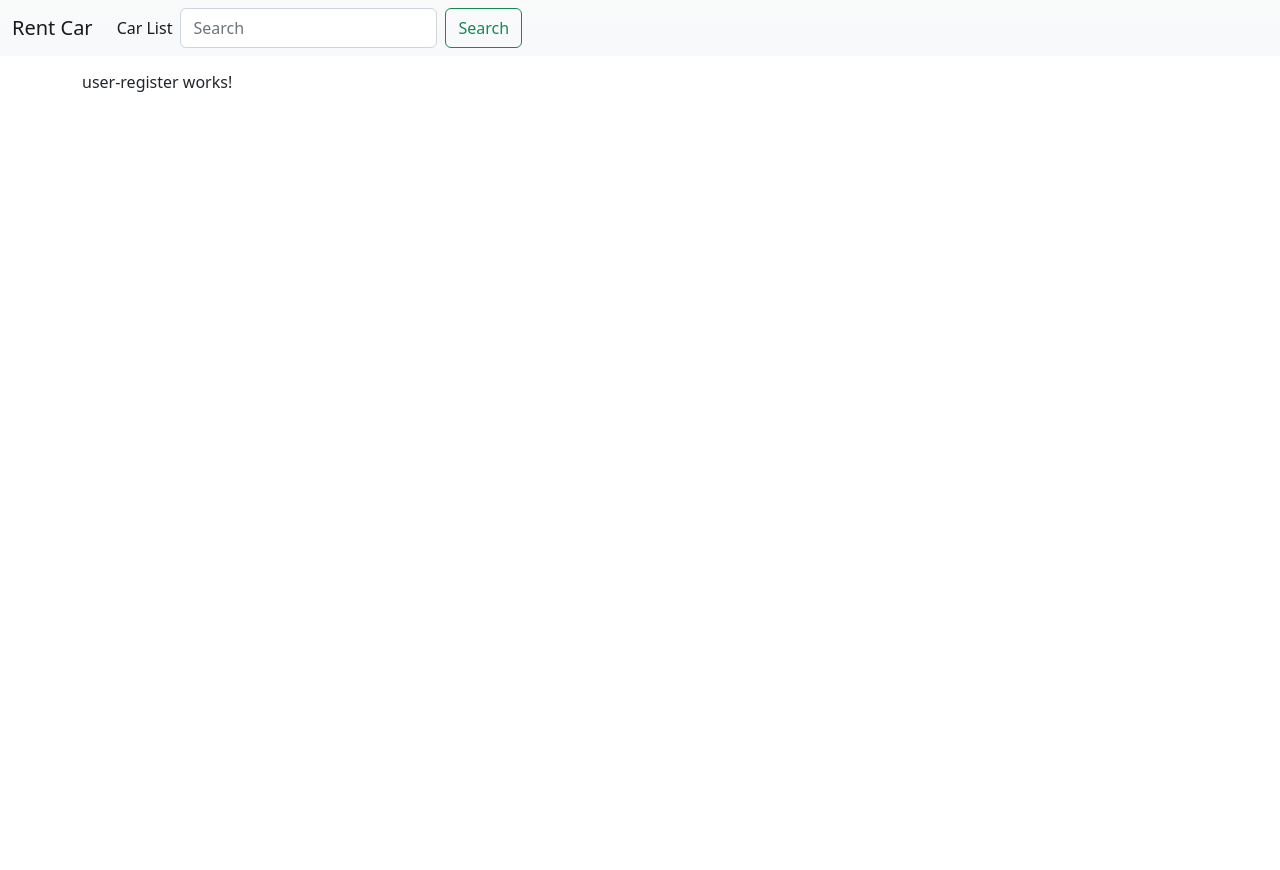
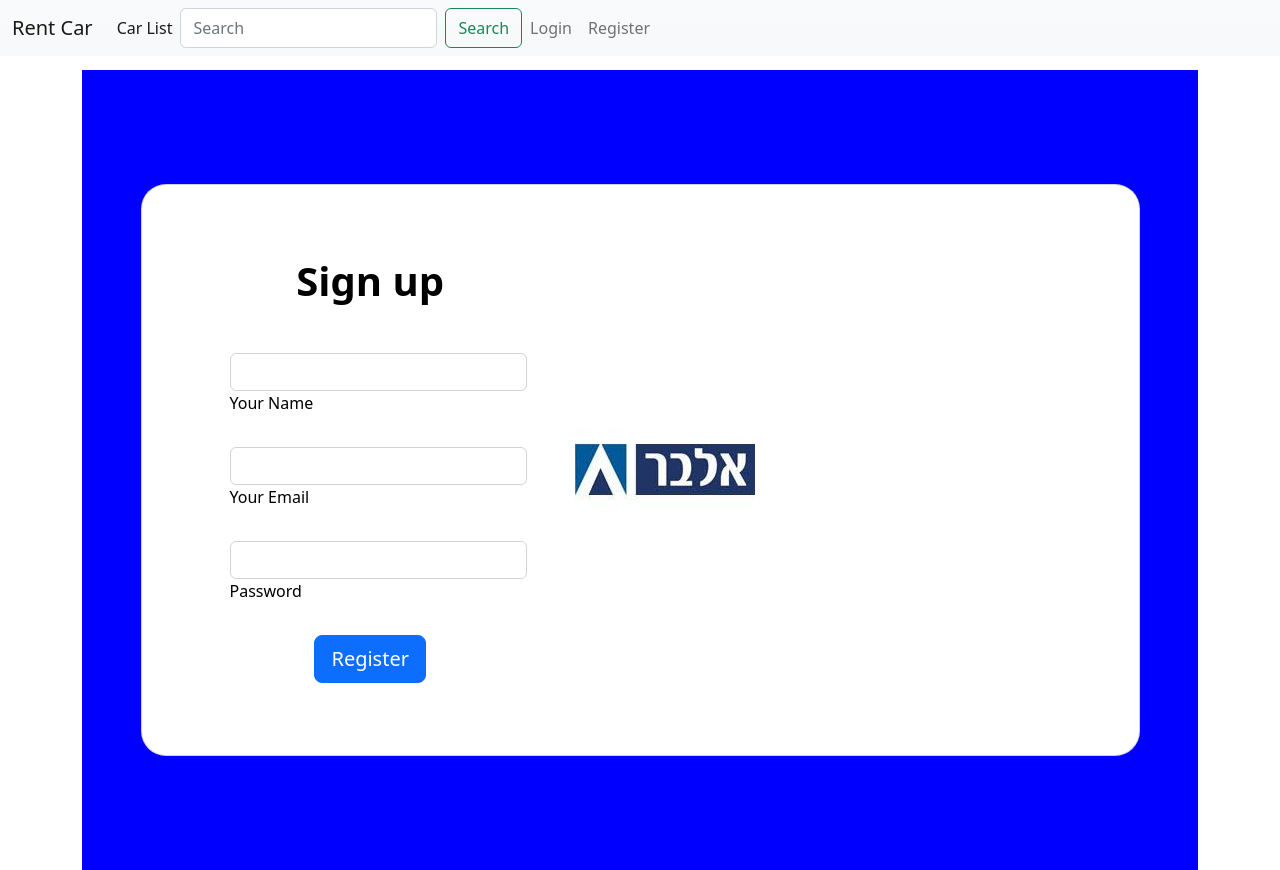
Before and after one commit to guylevy2307/albar2022, an Angular app in the folder frontend/: page /user/register in a window 1280 px wide. Before the commit the page ends 800 px from the top, so only its background shows below. Built offline with nearby package versions, Linux system fonts and the light colour scheme.

Commit message:
user register form

```diff
--- a/frontend/src/app/nav-bar/nav-bar.component.html
+++ b/frontend/src/app/nav-bar/nav-bar.component.html
@@ -29,6 +29,26 @@
           />
           <button class="btn btn-outline-success" type="submit">Search</button>
         </form>
+        <div>
+          <ul class="nav navbar-nav">
+            <li>
+              <a
+                class="nav-link"
+                [routerLink]="['/user/login']"
+                routerLinkActive="router-link-active"
+                >Login</a
+              >
+            </li>
+            <li>
+              <a
+                class="nav-link"
+                [routerLink]="['/user/register']"
+                routerLinkActive="router-link-active"
+                >Register</a
+              >
+            </li>
+          </ul>
+        </div>
       </ul>
     </div>
   </div>
--- /dev/null
+++ b/frontend/src/app/services/user-service.service.ts
@@ -0,0 +1,10 @@
+import { Injectable } from '@angular/core';
+
+@Injectable({
+  providedIn: 'root'
+})
+export class UserServiceService {
+
+constructor() { }
+
+}
--- a/frontend/src/app/user/user-login/user-register/user-register/user-register.component.html
+++ b/frontend/src/app/user/user-login/user-register/user-register/user-register.component.html
@@ -1,3 +1,82 @@
-<p>
-  user-register works!
-</p>
+<section class="vh-100" style="background-color: blue">
+  <div class="container h-100">
+    <div class="row d-flex justify-content-center align-items-center h-100">
+      <div class="col-lg-12 col-xl-11">
+        <div class="card text-black" style="border-radius: 25px">
+          <div class="card-body p-md-5">
+            <div class="row justify-content-center">
+              <div class="col-md-10 col-lg-6 col-xl-5 order-2 order-lg-1">
+                <p class="text-center h1 fw-bold mb-5 mx-1 mx-md-4 mt-4">
+                  Sign up
+                </p>
+
+                <form
+                  [formGroup]="registerationForm"
+                  (ngSubmit)="onSubmit()"
+                  class="mx-1 mx-md-4"
+                >
+                  <div class="d-flex flex-row align-items-center mb-4">
+                    <i class="fas fa-user fa-lg me-3 fa-fw"></i>
+                    <div class="form-outline flex-fill mb-0">
+                      <input
+                        type="text"
+                        formControlName="userName"
+                        class="form-control"
+                      />
+                      <label class="form-label" for="form3Example1c"
+                        >Your Name</label
+                      >
+                    </div>
+                  </div>
+
+                  <div class="d-flex flex-row align-items-center mb-4">
+                    <i class="fas fa-envelope fa-lg me-3 fa-fw"></i>
+                    <div class="form-outline flex-fill mb-0">
+                      <input
+                        type="email"
+                        formControlName="email"
+                        class="form-control"
+                      />
+                      <label class="form-label" for="form3Example3c"
+                        >Your Email</label
+                      >
+                    </div>
+                  </div>
+
+                  <div class="d-flex flex-row align-items-center mb-4">
+                    <i class="fas fa-lock fa-lg me-3 fa-fw"></i>
+                    <div class="form-outline flex-fill mb-0">
+                      <input
+                        type="password"
+                        formControlName="password"
+                        class="form-control"
+                      />
+                      <label class="form-label" for="form3Example4c"
+                        >Password</label
+                      >
+                    </div>
+                  </div>
+
+                  <div class="d-flex justify-content-center mx-4 mb-3 mb-lg-4">
+                    <button type="submit" class="btn btn-primary btn-lg">
+                      Register
+                    </button>
+                  </div>
+                </form>
+              </div>
+              <div
+                class="col-md-10 col-lg-6 col-xl-7 d-flex align-items-center order-1 order-lg-2"
+              >
+                <img
+                  src="assets/images/albarLogo.png"
+                  class="img-fluid"
+                  alt="Sample image"
+                />
+              </div>
+            </div>
+          </div>
+        </div>
+      </div>
+    </div>
+  </div>
+</section>
--- a/frontend/src/app/user/user-login/user-register/user-register/user-register.component.ts
+++ b/frontend/src/app/user/user-login/user-register/user-register/user-register.component.ts
@@ -1,4 +1,5 @@
-import { Component, OnInit } from '@angular/core';
+import { Component, OnInit,ViewChild } from '@angular/core';
+import { FormControl, FormGroup,Validators,FormBuilder } from '@angular/forms';
 
 @Component({
   selector: 'app-user-register',
@@ -7,9 +8,33 @@
 })
 export class UserRegisterComponent implements OnInit {
 
-  constructor() { }
+  registerationForm!: FormGroup;
+  constructor(private fb: FormBuilder) { };
+  user: any = {};
+  ngOnInit() {
+    this.createRegisterationForm();
+  }
+  createRegisterationForm() {
+    this.registerationForm = this.fb.group({
+      userName:[null,[Validators.required]],
+      email:[null,[Validators.required,Validators.email]],
+      password:[null,[Validators.required]]
+    })
+  }
+  onSubmit() {
 
-  ngOnInit() {
+    console.log(this.registerationForm)
+    this.user = Object.assign(this.user, this.registerationForm.value);
+    this.addUser(this.user);
   }
-
+  addUser(user: any) {
+    let users= [];
+    if (localStorage.getItem('Users')) {
+      users = JSON.parse(localStorage.getItem('Users')!);
+      users = [user, ...users];
+    } else {
+      users = [user];
 }
+    localStorage.setItem('Users', JSON.stringify(users));
+  }
+}
```
Also changed, not shown: frontend/src/app/app.module.ts (+5 -2 lines), frontend/src/assets/images/albarLogo.png (added).
